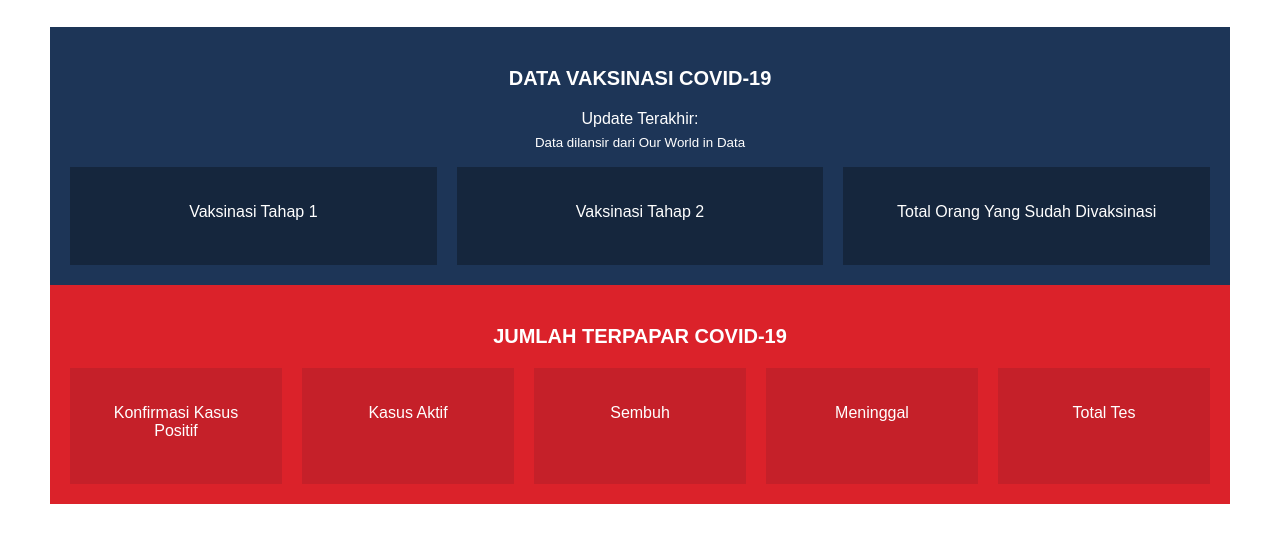
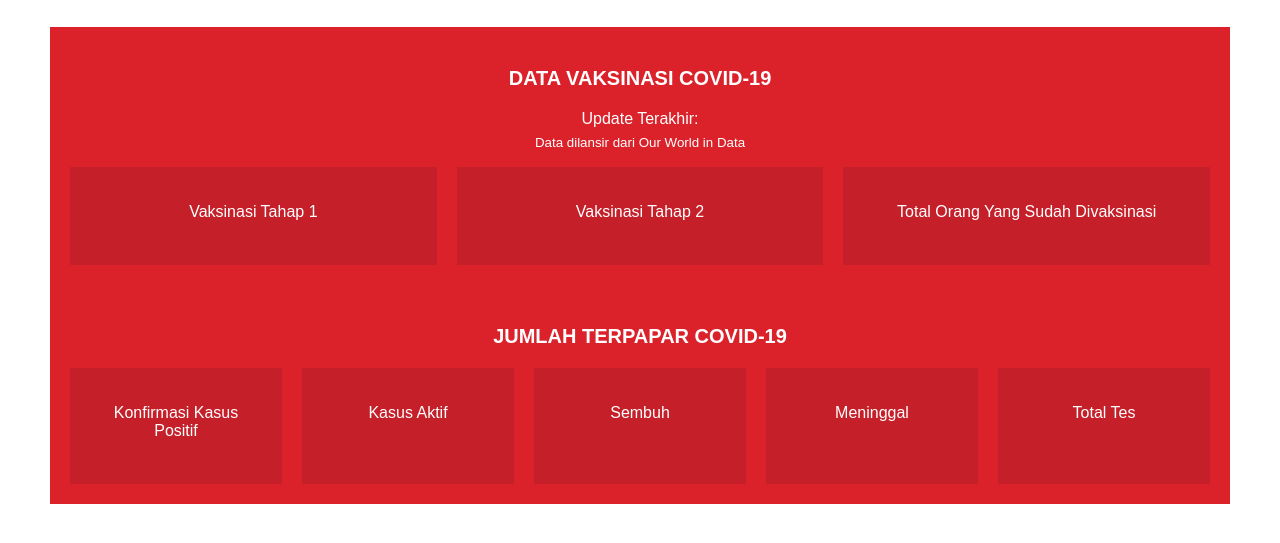
Before and after one commit to ariefnugraha/vaccine-stat, a plain HTML site: page index.html in a window 1280 px wide. Shown: the part 117-660 px from the top of the page. Drawn offline with nearby package versions, Linux system fonts and the light colour scheme; no server answers.

Commit message:
Change color vaccine

```diff
--- a/index.css
+++ b/index.css
@@ -17,7 +17,7 @@ body {
 
 
 .vaccination {
-    background-color: #1d3557;
+    background-color: #db222a;
     padding: 20px;
     color: #ffffff;
     text-align: center;
@@ -49,7 +49,7 @@ body {
     padding: 20px;
     text-align: center;
     text-transform: capitalize;
-    background-color: #15263d;
+    background-color: #c52029;
 }
 
 .vaccination .flex .item:last-child {
```
